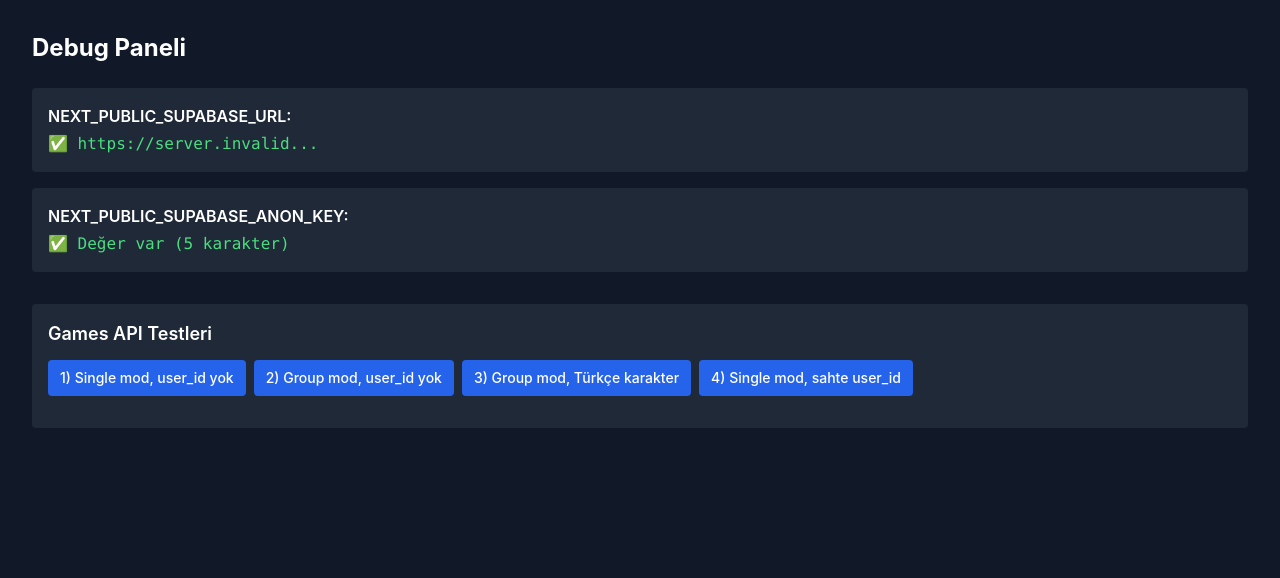
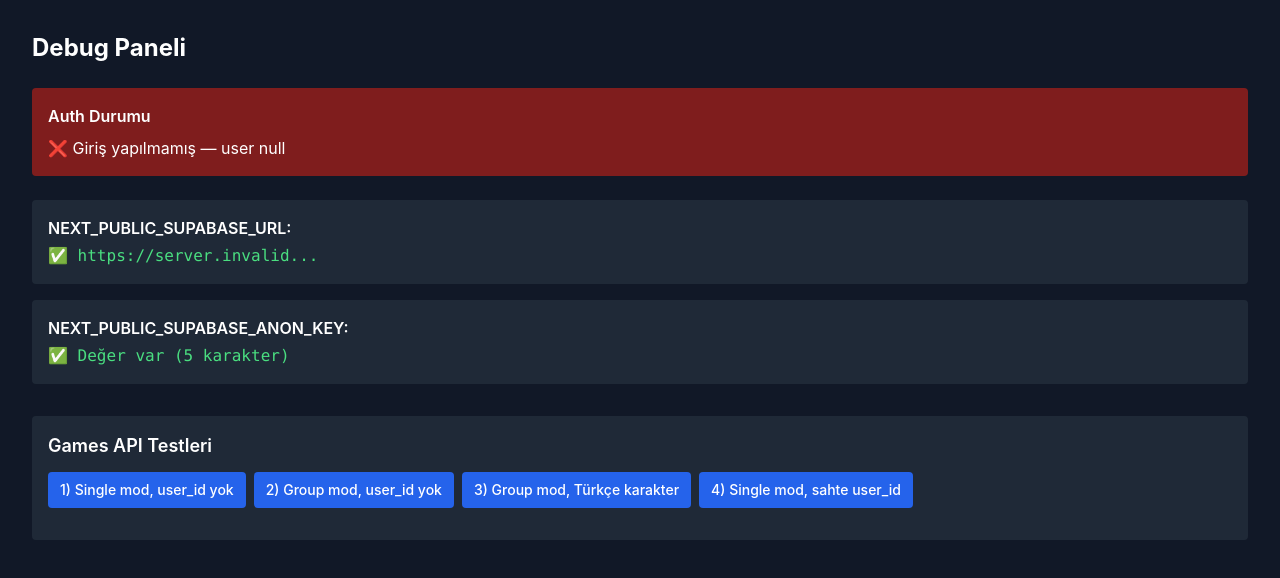
Before and after one commit to oguzhan1077/okey101, a Next.js app in the folder 101-oyunu/: page /debug in a window 1280 px wide. Shown: the top 578 px of the page. Built offline with nearby package versions, Linux system fonts and the light colour scheme; no server answers.

Commit message:
debug: auth durumu göster

```diff
--- a/101-oyunu/app/debug/page.tsx
+++ b/101-oyunu/app/debug/page.tsx
@@ -1,12 +1,14 @@
 'use client';
 
 import { useState } from 'react';
+import { useAuth } from '@/context/AuthContext';
 
 export default function DebugPage() {
   const supabaseUrl = process.env.NEXT_PUBLIC_SUPABASE_URL;
   const supabaseKey = process.env.NEXT_PUBLIC_SUPABASE_ANON_KEY;
   const [result, setResult] = useState<any>(null);
   const [loading, setLoading] = useState(false);
+  const { user, session } = useAuth();
 
   const runTest = async (label: string, body: object) => {
     setLoading(true);
@@ -48,6 +50,21 @@ export default function DebugPage() {
   return (
     <div className="p-8 bg-gray-900 text-white min-h-screen">
       <h1 className="text-2xl font-bold mb-6">Debug Paneli</h1>
+
+      {/* Auth Durumu */}
+      <div className={`p-4 rounded mb-6 ${user ? 'bg-green-900' : 'bg-red-900'}`}>
+        <h2 className="font-semibold mb-2">Auth Durumu</h2>
+        {user ? (
+          <>
+            <p>✅ Giriş yapılmış</p>
+            <p className="font-mono text-xs mt-1">user.id: {user.id}</p>
+            <p className="font-mono text-xs">email: {user.email}</p>
+            <p className="font-mono text-xs">session token: {session?.access_token ? '✅ var' : '❌ yok'}</p>
+          </>
+        ) : (
+          <p>❌ Giriş yapılmamış — user null</p>
+        )}
+      </div>
 
       <div className="space-y-4 mb-8">
         <div className="bg-gray-800 p-4 rounded">
```
